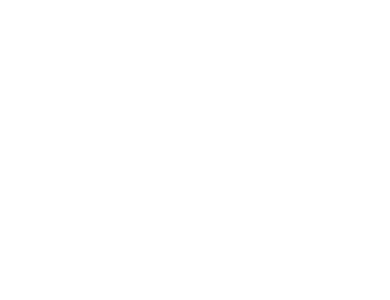
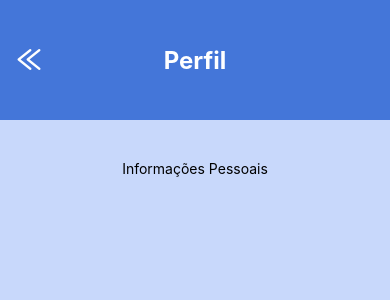
Before and after one commit to JoabeAndrade/HidroControle, a React Native app: screen / in a window 390 px wide. Shown: the top 300 px of the page. Built offline with nearby package versions, Linux system fonts and the light colour scheme.

Commit message:
feat: Criação da tela Profile

```diff
--- a/App.tsx
+++ b/App.tsx
@@ -4,6 +4,7 @@
 import { UserRegister } from './src/screens/UserResgiter';
 import { AddressRegister } from './src/screens/AddressRegister';
 import { Home } from './src/screens/Home';
+import { Profile } from './src/screens/Profile';
 
 export default function App() {
   return (
@@ -12,6 +13,7 @@
       {/* <UserRegister/> */}
       {/* <Login /> */}
       {/* <Home/> */}
+      <Profile/>
       <StatusBar style="auto" />
     </View>
   );
--- /dev/null
+++ b/src/components/Header/index.tsx
@@ -0,0 +1,22 @@
+import { ConatinerHeader, HeaderTitle } from "./styles";
+import { Text, TouchableOpacity, View } from "react-native";
+import { AntDesign } from '@expo/vector-icons';
+
+type HeaderProps = {
+    text: string;
+}
+
+export function Header({text}: HeaderProps){
+    return(
+        <ConatinerHeader>
+            <HeaderTitle>
+                <TouchableOpacity>
+                    <AntDesign name="doubleleft" size={28} color="#ffffff" style={{marginLeft: 15}}/>
+                </TouchableOpacity>
+                <View style={{width: "100%", alignItems: "center", justifyContent: "center", position: "absolute"}}>
+                    <Text style={{fontWeight: "bold", fontSize: 24, color: "#ffffff",}}>{text}</Text>
+                </View>
+            </HeaderTitle>
+        </ConatinerHeader>
+    );
+}
--- /dev/null
+++ b/src/components/Header/styles.ts
@@ -0,0 +1,13 @@
+import styled from "styled-components/native";
+
+export const ConatinerHeader = styled.View`
+    width: 100%;
+    justify-content: flex-start;
+`
+export const HeaderTitle = styled.View`
+    background-color: #4476D9;
+    width: 100%;
+    height: 120px;
+    flex-direction: row;
+    align-items: center;
+`
--- /dev/null
+++ b/src/screens/Profile/index.tsx
@@ -0,0 +1,15 @@
+import { Text, View } from "react-native";
+import { Header } from "../../components/Header";
+import { ConatinerProfile } from "./styles";
+
+export function Profile(){
+    return(
+        <ConatinerProfile>
+            <Header text="Perfil"/>
+            <View style={{flex: 1, alignItems: "center", marginTop: 40}}>
+                <Text>Informações Pessoais</Text>
+            </View>
+        </ConatinerProfile>
+
+    );
+}
--- /dev/null
+++ b/src/screens/Profile/styles.ts
@@ -0,0 +1,7 @@
+import styled from "styled-components/native";
+
+export const ConatinerProfile = styled.View`
+    flex: 1;
+    width: 100%;
+    background-color: #C8D8FB;
+`
```
